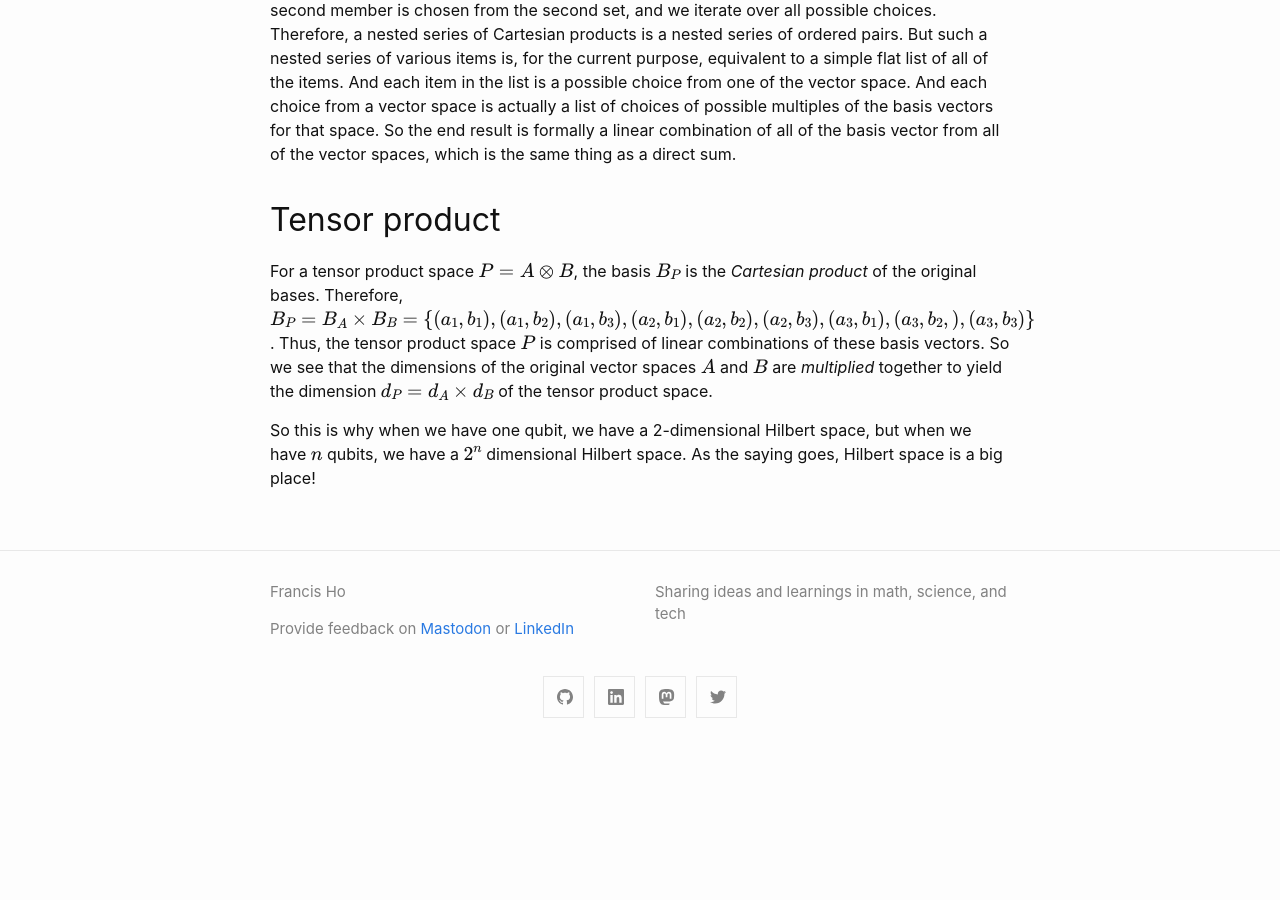
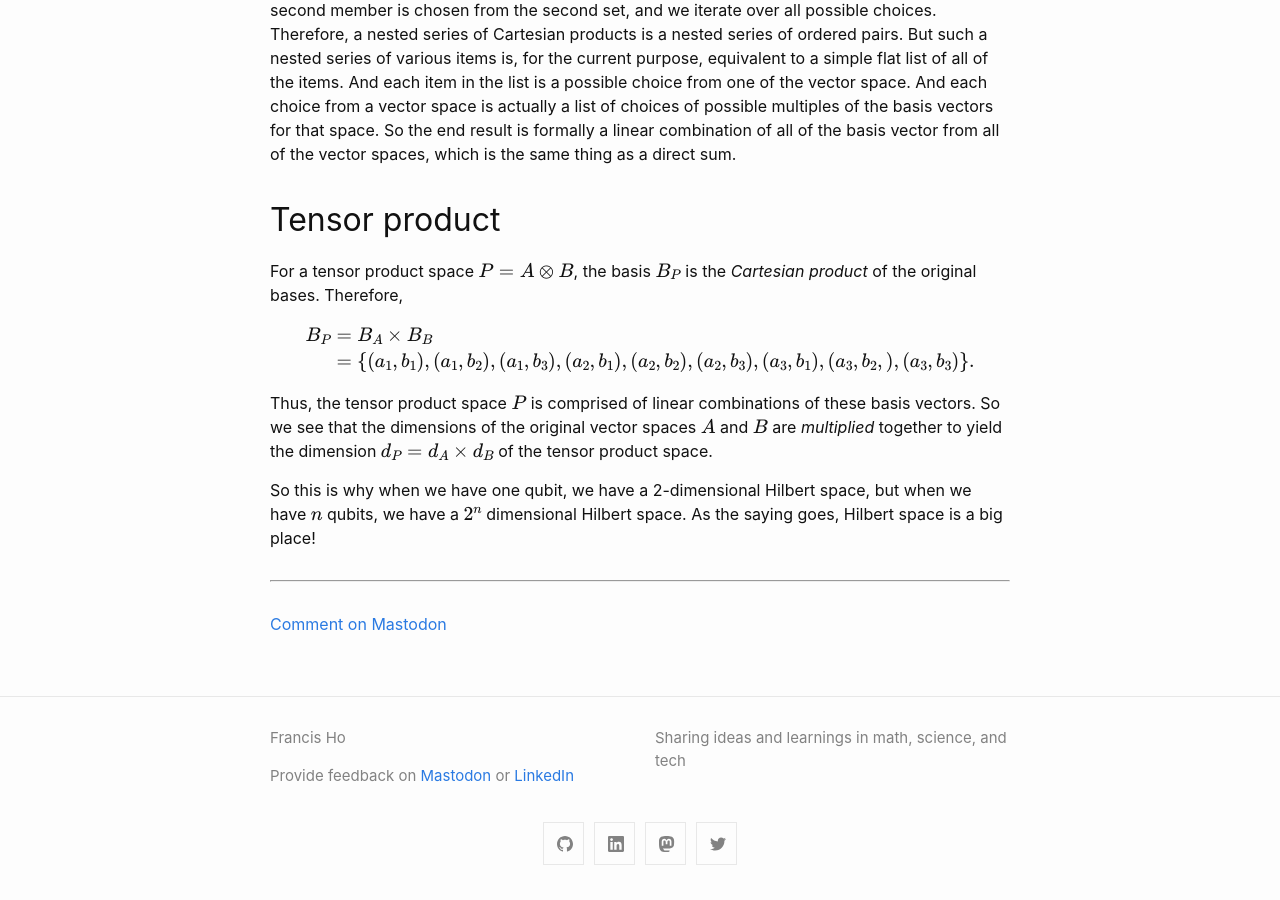
Before and after one commit to sunfishstanford/sunfishstanford.github.io, a Jekyll site: the page built from _posts/2023-01-22-TensorProductDirectSum.md, in a window 1280 px wide and 900 px high, scrolled down 1157 px. Built offline with Jekyll 4.4.1, drawn with Linux system fonts in a browser that asks for light colours; formulas are drawn with MathJax 3; comment, search, counter and statistics services are not loaded; before the commit the page ends 1910 px from its top, so only the background shows below that.

Commit message:
edits to direcsum

```diff
--- a/_posts/2023-01-22-TensorProductDirectSum.md
+++ b/_posts/2023-01-22-TensorProductDirectSum.md
@@ -33,6 +33,18 @@ The direct sum of a bunch of vector spaces is also the same thing as the Cartesi
 
 Tensor product
 --------
-For a tensor product space $$P = A \otimes B$$, the basis $$B_P$$ is the *Cartesian product* of the original bases. Therefore, $$B_P = B_A \times B_B = \{ (a_1,b_1), (a_1,b_2), (a_1,b_3), (a_2,b_1), (a_2,b_2),(a_2,b_3),(a_3,b_1),(a_3,b_2,),(a_3,b_3) \}$$. Thus, the tensor product space $$P$$ is comprised of linear combinations of these basis vectors. So we see that the dimensions of the original vector spaces $$A$$ and $$B$$ are *multiplied* together to yield the dimension $$d_P=d_A \times d_B$$ of the tensor product space.
+For a tensor product space $$P = A \otimes B$$, the basis $$B_P$$ is the *Cartesian product* of the original bases. Therefore,
+
+$$\begin{aligned}
+B_P &= B_A \times B_B \\
+&= \{ (a_1,b_1), (a_1,b_2), (a_1,b_3), (a_2,b_1), (a_2,b_2),(a_2,b_3),(a_3,b_1),(a_3,b_2,),(a_3,b_3) \}.
+\end{aligned}
+$$
+
+Thus, the tensor product space $$P$$ is comprised of linear combinations of these basis vectors. So we see that the dimensions of the original vector spaces $$A$$ and $$B$$ are *multiplied* together to yield the dimension $$d_P=d_A \times d_B$$ of the tensor product space.
 
 So this is why when we have one qubit, we have a 2-dimensional Hilbert space, but when we have $$n$$ qubits, we have a $$2^n$$ dimensional Hilbert space. As the saying goes, Hilbert space is a big place!
+
+---
+
+[Comment on Mastodon](https://hachyderm.io/@Sunfishstanford/109754247164648030){:target="_blank"}
```
